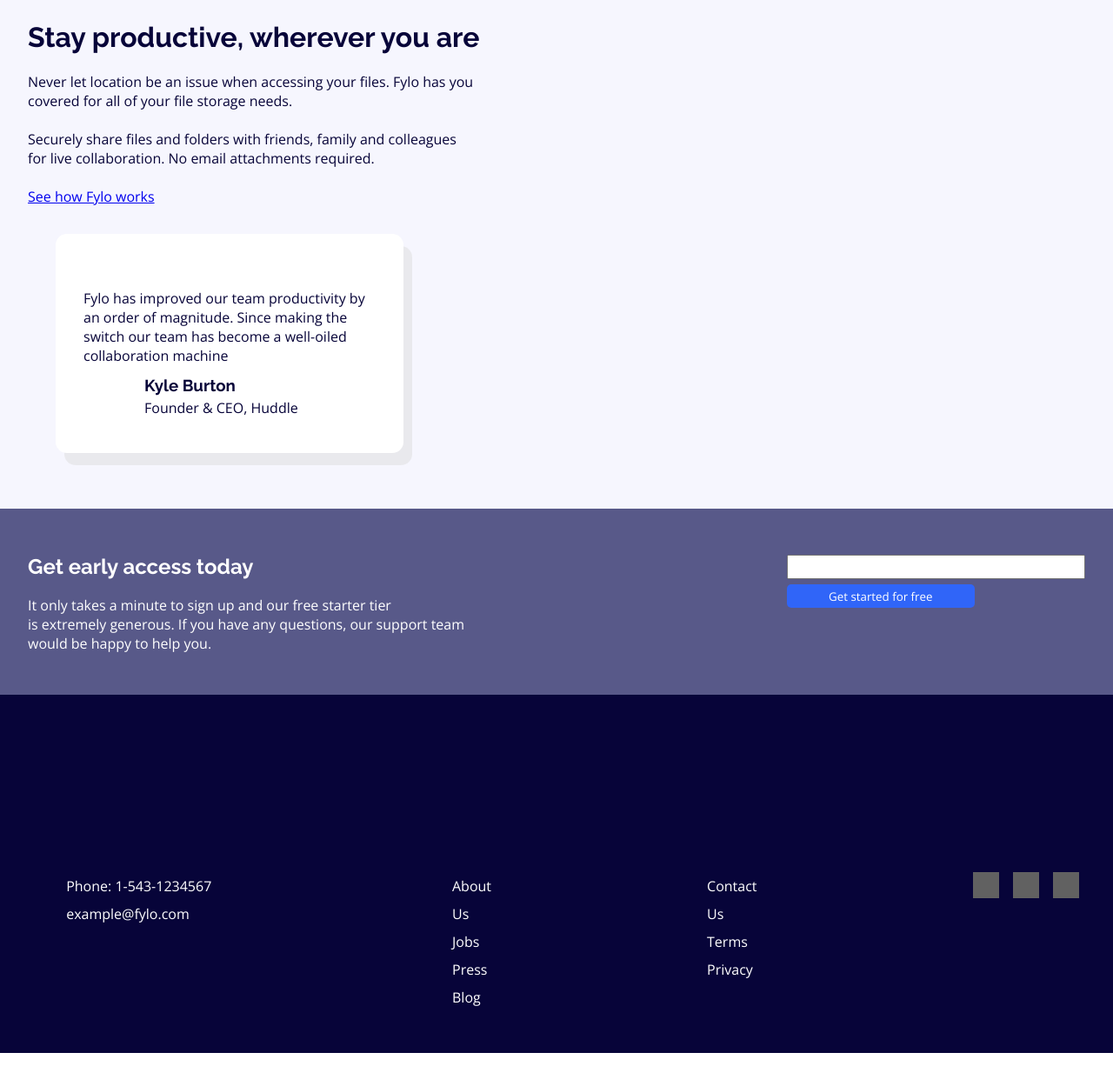
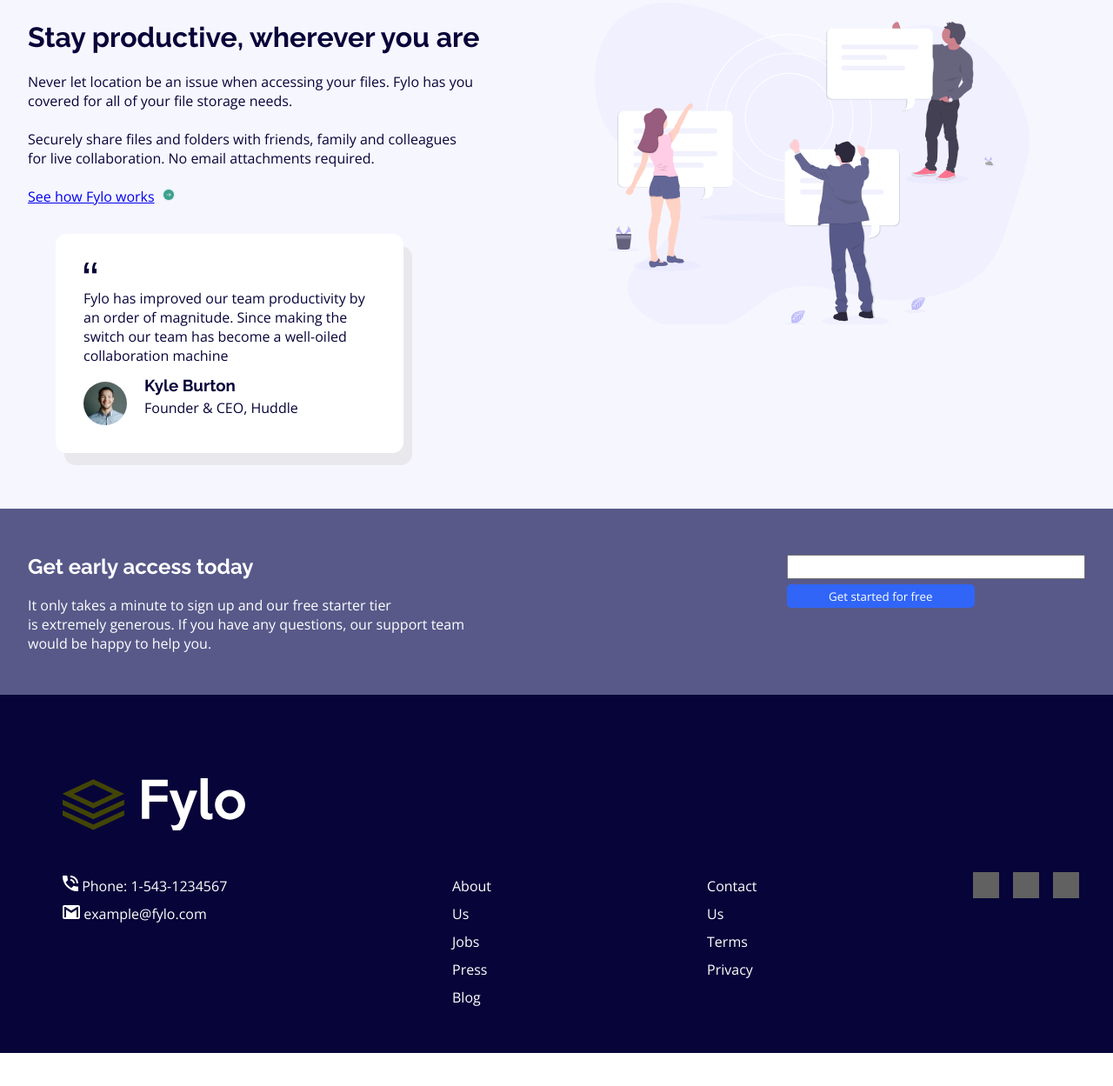
Before and after one commit to Matthias-Mosthof/Custom-Landing-Page, a plain HTML site: page index.html in a window 1280 px wide. Shown: the part 859-2108 px from the top of the page at 87% size. Drawn offline with nearby package versions, Linux system fonts and the light colour scheme; grey boxes are pictures that could not be loaded; a web font is replaced by a local one.

Commit message:
adds-subfolder

```diff
--- a/style.css
+++ b/style.css
@@ -33,7 +33,7 @@ body {
 }
 
 .Fylo-link::after {
-  content: url(icon-arrow.svg);
+  content: url(illustrations/icon-arrow.svg);
   width: 10px;
   height: 10px;
   margin-left: 0.5rem;
@@ -49,7 +49,7 @@ body {
 }
 
 .founder-pic {
-  background-image: url(Avatar-testimonial.jpg);
+  background-image: url(illustrations/Avatar-testimonial.jpg);
   background-size: cover;
   width: 50px;
   height: 50px;
@@ -128,7 +128,7 @@ body {
 }
 
 .pic-one {
-  background: url(illustration-1.svg);
+  background: url(illustrations/illustration-1.svg);
   width: 500px;
   height: 370px;
   background-size: 100%;
@@ -144,7 +144,7 @@ body {
 }
 
 .pic-two {
-  background: url(illustration-2.svg);
+  background: url(illustrations/illustration-2.svg);
   width: 500px;
   height: 370px;
   background-size: 100%;
@@ -152,7 +152,7 @@ body {
 }
 
 .wave {
-  background: url(bg-curve-desktop.svg);
+  background: url(illustrations/bg-curve-desktop.svg);
 
   width: 1440px;
   height: 100px;
@@ -177,7 +177,7 @@ body {
 
 .logo-footer {
   margin-left: 2.5rem;
-  background-image: url(logo.svg);
+  background-image: url(illustrations/logo.svg);
   filter: invert(100%);
   background-size: cover;
   width: 210px;
@@ -191,11 +191,11 @@ body {
 }
 
 .phone::before {
-  content: url(icon-phone.svg) " ";
+  content: url(illustrations/icon-phone.svg) " ";
 }
 
 .mail::before {
-  content: url(icon-email.svg) " ";
+  content: url(illustrations/icon-email.svg) " ";
 }
 
 .footer-list {
@@ -243,7 +243,7 @@ body {
 }
 
 .quote-item {
-  background-image: url(icon-quotes.svg);
+  background-image: url(illustrations/icon-quotes.svg);
   width: 15px;
   height: 15px;
   background-size: cover;
```
